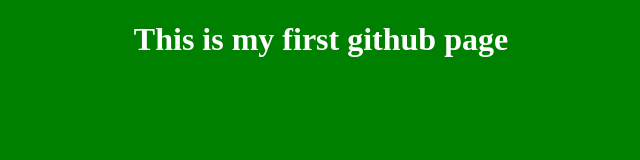
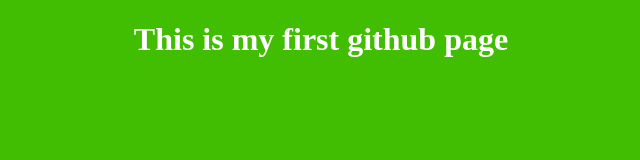
Before and after one commit to rafia-tabassum/blog, a plain HTML site: page index.html in a window 1280 px wide. Shown: the whole page, without its empty margins (319-959 px from the left). Drawn offline with Linux system fonts and the light colour scheme.

Commit message:
Update index.html

```diff
--- a/index.html
+++ b/index.html
@@ -8,13 +8,15 @@
   <title>Document</title>
     <style>
     body{
-    background : green;
+    background : #41BE02;
     color: #fff;
     text-align: center;
     }
   </style>
   <body>
+
     <h1>This is my first github page</h1>
+
   </body>
 
 
```
